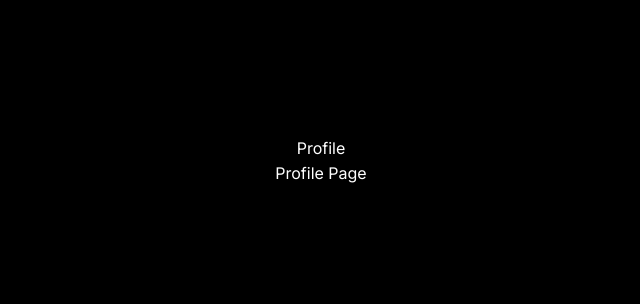
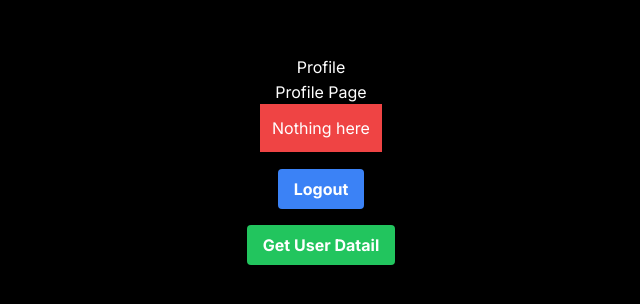
Before and after one commit to MinhGiang241/nextjs_13_test, a Next.js app: page /profile in a window 1280 px wide. Shown: the part 240-544 px from the top of the page, without its empty margins (319-959 px from the left). Built offline with nearby package versions, Linux system fonts and the light colour scheme.

Commit message:
added middleware

```diff
--- /dev/null
+++ b/src/app/api/users/logout/route.ts
@@ -0,0 +1,15 @@
+import { NextResponse } from "next/server";
+
+export async function GET() {
+  try {
+    const response = NextResponse.json({
+      message: "Logout successfully",
+      success: true,
+    })
+    response.cookies.set('token', '', { httpOnly: true, expires: new Date(0) })
+
+    return response;
+  } catch (error: any) {
+    return NextResponse.json({ error: error.message })
+  }
+}
--- /dev/null
+++ b/src/app/api/users/me/route.ts
@@ -0,0 +1,20 @@
+import { getDataFromToken } from "@/helpers/getDataFromToken";
+import { NextRequest, NextResponse } from "next/server";
+import User from "@/models/userModels";
+import { connect } from '@/dbConfig/dbConfig'
+
+connect()
+
+export async function GET(request: NextRequest) {
+  try {
+    const userID = await getDataFromToken(request)
+    const user = await User.findOne({ _id: userID }).
+      select('-password')
+    return NextResponse.json({
+      message: "User found",
+      data: user
+    })
+  } catch (error: any) {
+    return NextResponse.json({ error: error.message }, { status: 400 })
+  }
+}
--- a/src/app/login/page.tsx
+++ b/src/app/login/page.tsx
@@ -4,7 +4,7 @@ import React, { useEffect, useState } from 'react'
 import { useRouter } from 'next/navigation' //not next/router
 import axios from 'axios'
 import Link from 'next/link'
-import toast from 'react-hot-toast'
+import toast, { Toaster } from 'react-hot-toast'
 
 export default function SignupPage() {
   const router = useRouter()
@@ -68,10 +68,12 @@ export default function SignupPage() {
       />
 
       <button
+        disabled={loading}
         className='p-2 border border-gray-300 rounded-lg mb-4 focus:outline-none forcus:border-gray-600'
         onClick={onLogin}
       >Login here</button>
       <Link href={'/signup'} >Visit Signup Page</Link>
+      <Toaster />
     </div>
   )
 }
--- a/src/app/profile/page.tsx
+++ b/src/app/profile/page.tsx
@@ -1,12 +1,51 @@
 "use client"
-import React from 'react'
+import React, { useState } from 'react'
+import axios from 'axios'
+import Link from 'next/link'
+import toast, { Toaster } from 'react-hot-toast';
+import { useRouter } from 'next/navigation';
 
 export default function ProfilePage() {
+  const router = useRouter()
+  const [data, setData] = useState(null)
+  const logOut = async () => {
+    try {
+      await axios.get('/api/users/logout')
+      toast.success('Logout sucecchul')
+      router.push('/login')
+    } catch (error: any) {
+      console.log(error.message);
+      toast.error(error.message)
+    }
+  }
+
+  const getUserDetails = async () => {
+    const res = await axios.get('/api/users/me')
+    console.log(res.data)
+    setData(res.data.data._id)
+  }
+
   return (
     <div className='flex flex-col items-center justify-center min-h-screen py-2'>
       <h1>Profile</h1>
       <hr />
       <p>Profile Page</p>
+      <h2 className={`p-3 rouned ${data ? 'bg-green-500' : 'bg-red-500'}`}>{data ? (<Link href={`/profile/${data}`}>
+        {data}
+      </Link>) : 'Nothing here'}</h2>
+      <hr />
+      <button
+        onClick={logOut}
+        className='bg-blue-500 hover:bg-blue-700 mt-4 font-bold py-2 px-4 rounded'>
+        Logout
+      </button>
+      <button
+        onClick={getUserDetails}
+        className='bg-green-500 hover:bg-blue-700 mt-4 font-bold py-2 px-4 rounded'>
+        Get User Datail
+      </button>
+
+      <Toaster />
     </div>
 
   )
--- a/src/app/signup/page.tsx
+++ b/src/app/signup/page.tsx
@@ -3,8 +3,7 @@ import React, { useEffect, useState } from 'react'
 import { useRouter } from 'next/navigation' //not next/router
 import axios from 'axios'
 import Link from 'next/link'
-import { toast } from 'react-hot-toast'
-import useSWR from 'swr'
+import { Toaster, toast } from 'react-hot-toast'
 
 
 
@@ -83,10 +82,12 @@ export default function SignupPage() {
       />
 
       <button
+        disabled={loading}
         className='p-2 border border-gray-300 rounded-lg mb-4 focus:outline-none forcus:border-gray-600'
         onClick={onSignUp}
       >{buttonDisabled ? "No sign up" : "Sign up here"}</button>
       <Link href={'/login'} >Visit Login Page</Link>
+      <Toaster />
     </div>
   )
 }
--- a/src/dbConfig/dbConfig.ts
+++ b/src/dbConfig/dbConfig.ts
@@ -13,7 +13,7 @@ export async function connect() {
       process.exit()
     })
   } catch (error) {
-    console.log("Something whent wrong")
+    console.log("Something went wrong")
     console.log(error)
   }
 
--- /dev/null
+++ b/src/helpers/getDataFromToken.ts
@@ -0,0 +1,12 @@
+import { NextRequest } from "next/server";
+import jwt from 'jsonwebtoken'
+
+export const getDataFromToken = (request: NextRequest) => {
+  try {
+    const token = request.cookies.get('token')?.value || ''
+    const decodedToken: any = jwt.verify(token, process.env.TOKEN_SECRET!)
+    return decodedToken.id
+  } catch (error: any) {
+    throw new Error(error.message)
+  }
+}
```
Also changed, not shown: src/middleware.ts (added, +19 -0 lines).
